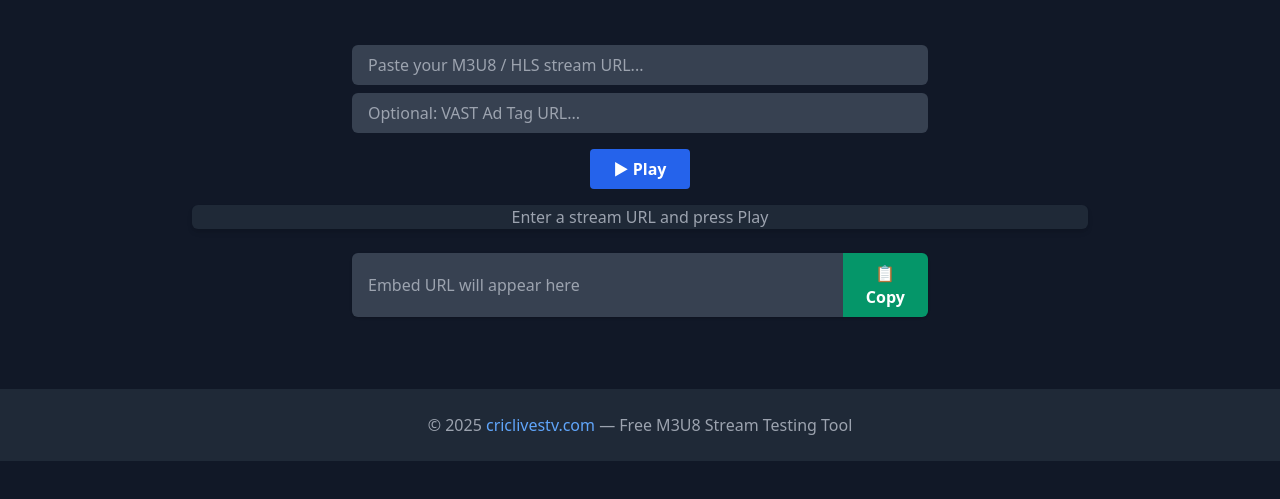
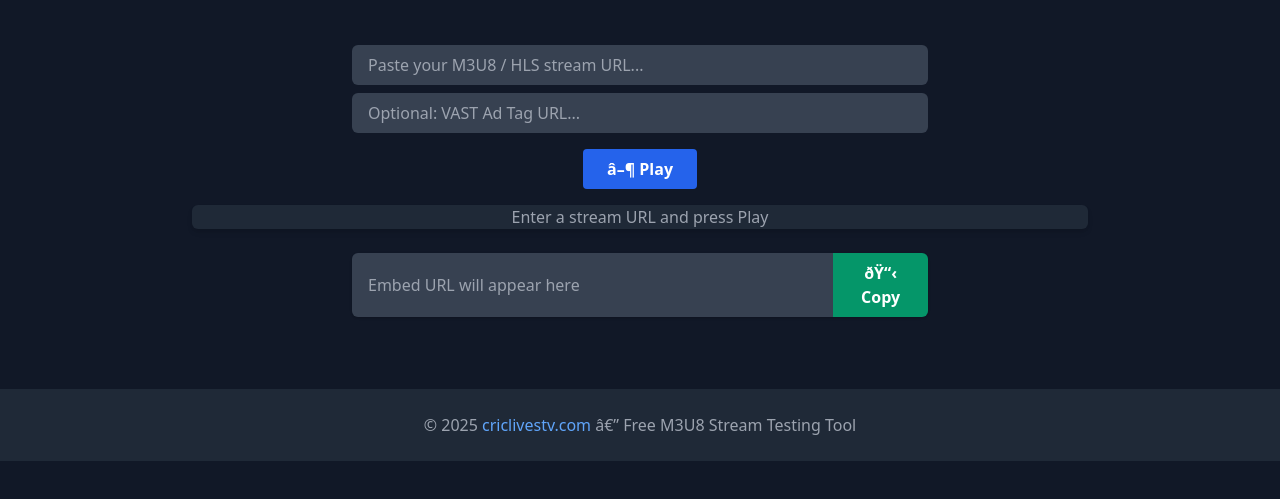
Before and after one commit to criclivestv/m3u8-stream, a plain HTML site: page index.html in a window 1280 px wide. Shown: the part 219-718 px from the top of the page. Drawn offline with nearby package versions, Linux system fonts and the light colour scheme; a script that the page names is missing.

Commit message:
Update index.html

```diff
--- a/index.html
+++ b/index.html
@@ -34,7 +34,7 @@
       <input id="m3u8-url" type="text" placeholder="Paste your M3U8 / HLS stream URL..." class="w-full px-4 py-2 bg-gray-700 text-white focus:outline-none rounded-md mb-2" />
       <input id="vast-url" type="text" placeholder="Optional: VAST Ad Tag URL..." class="w-full px-4 py-2 bg-gray-700 text-white focus:outline-none rounded-md" />
     </div>
-    <button onclick="playVideo()" class="bg-blue-600 hover:bg-blue-700 px-6 py-2 mb-4 text-white font-semibold rounded">▶ Play</button>
+    <button onclick="playVideo()" class="bg-blue-600 hover:bg-blue-700 px-6 py-2 mb-4 text-white font-semibold rounded">â–¶ Play</button>
 
     <div id="videoPlayer" class="w-full max-w-4xl aspect-video bg-gray-800 flex items-center justify-center text-gray-400 mb-6 rounded-md shadow-md">
       Enter a stream URL and press Play
@@ -43,13 +43,13 @@
     <div class="w-full max-w-xl mb-6">
       <div class="flex rounded-md shadow overflow-hidden">
         <input id="embed-url" type="text" readonly class="w-full px-4 py-2 bg-gray-700 text-white" placeholder="Embed URL will appear here" />
-        <button onclick="copyLink()" class="bg-green-600 hover:bg-green-700 px-4 py-2 text-white font-semibold">📋 Copy</button>
+        <button onclick="copyLink()" class="bg-green-600 hover:bg-green-700 px-4 py-2 text-white font-semibold">ðŸ“‹ Copy</button>
       </div>
     </div>
   </main>
 
   <footer class="bg-gray-800 mt-12 text-center py-6 text-gray-400">
-    &copy; 2025 <a href="https://www.criclivestv.com" class="text-blue-400 hover:underline">criclivestv.com</a> — Free M3U8 Stream Testing Tool
+    &copy; 2025 <a href="https://www.criclivestv.com" class="text-blue-400 hover:underline">criclivestv.com</a> â€” Free M3U8 Stream Testing Tool
   </footer>
 
   <script src="script.js"></script>
```
